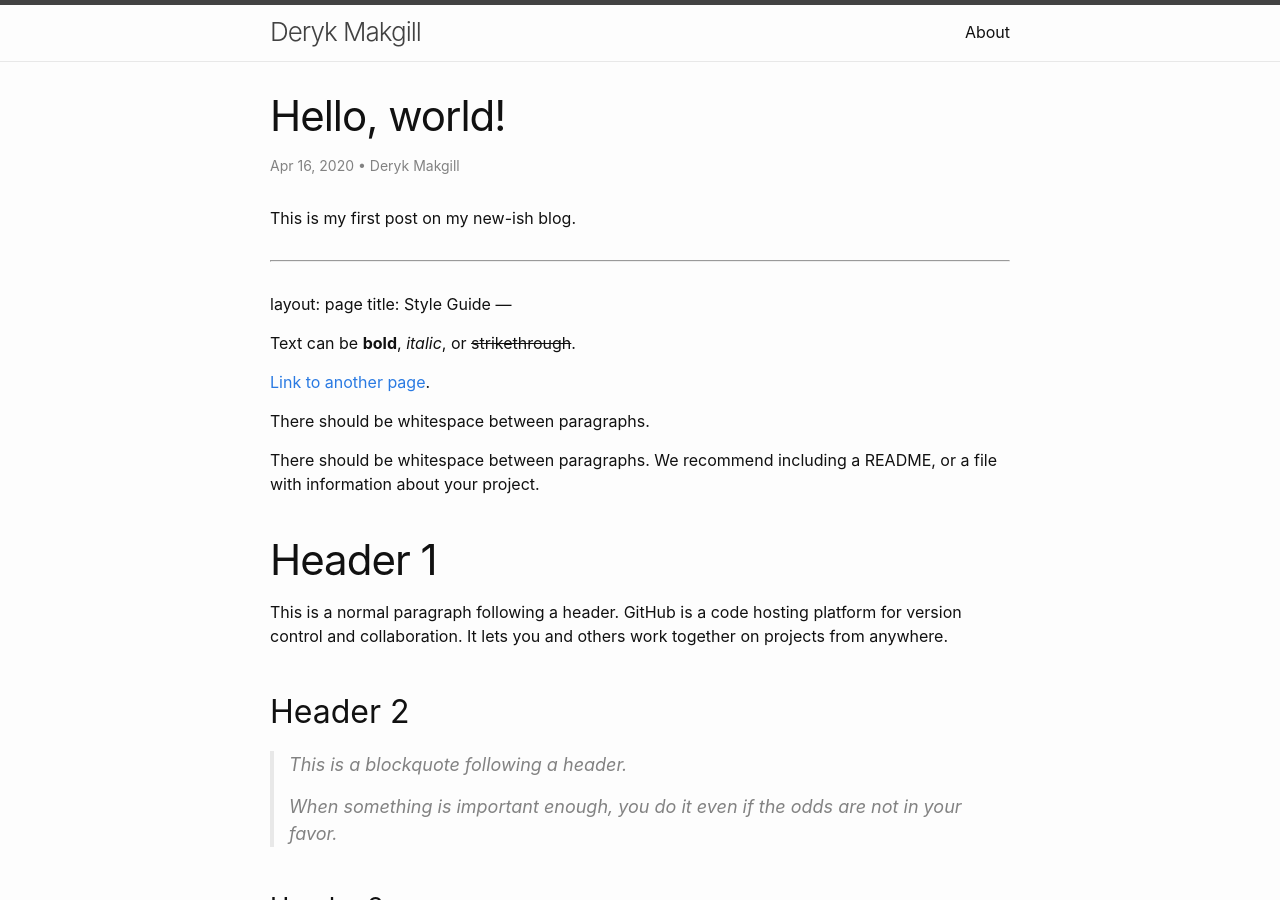
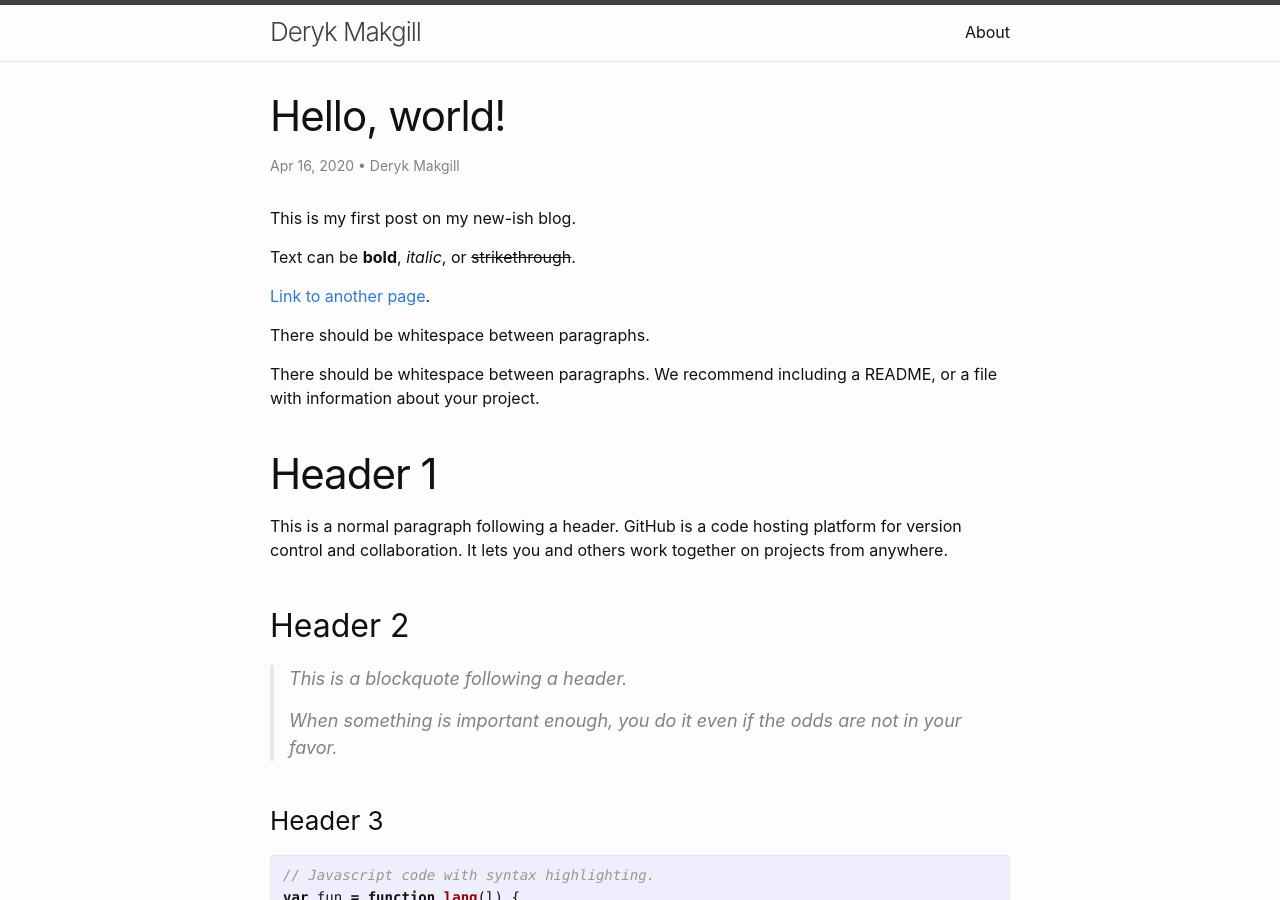
Before and after one commit to derykmakgill/krawisz, a Jekyll site: the page built from _posts/2020-04-16-hello.md, in a window 1280 px wide and 900 px high. Built offline with Jekyll 4.4.1, drawn with Linux system fonts in a browser that asks for light colours.

Commit message:
Update 2020-04-16-hello.md

```diff
--- a/_posts/2020-04-16-hello.md
+++ b/_posts/2020-04-16-hello.md
@@ -9,11 +9,6 @@ tags:
 ---
 
 This is my first post on my new-ish blog.
-
----
-layout: page
-title: Style Guide
----
 
 Text can be **bold**, _italic_, or ~~strikethrough~~.
 
@@ -105,7 +100,7 @@ end
   - level 2 item
 - level 1 item
 
-
+---
 
 
 ### Definition lists can be used with HTML syntax.
```
